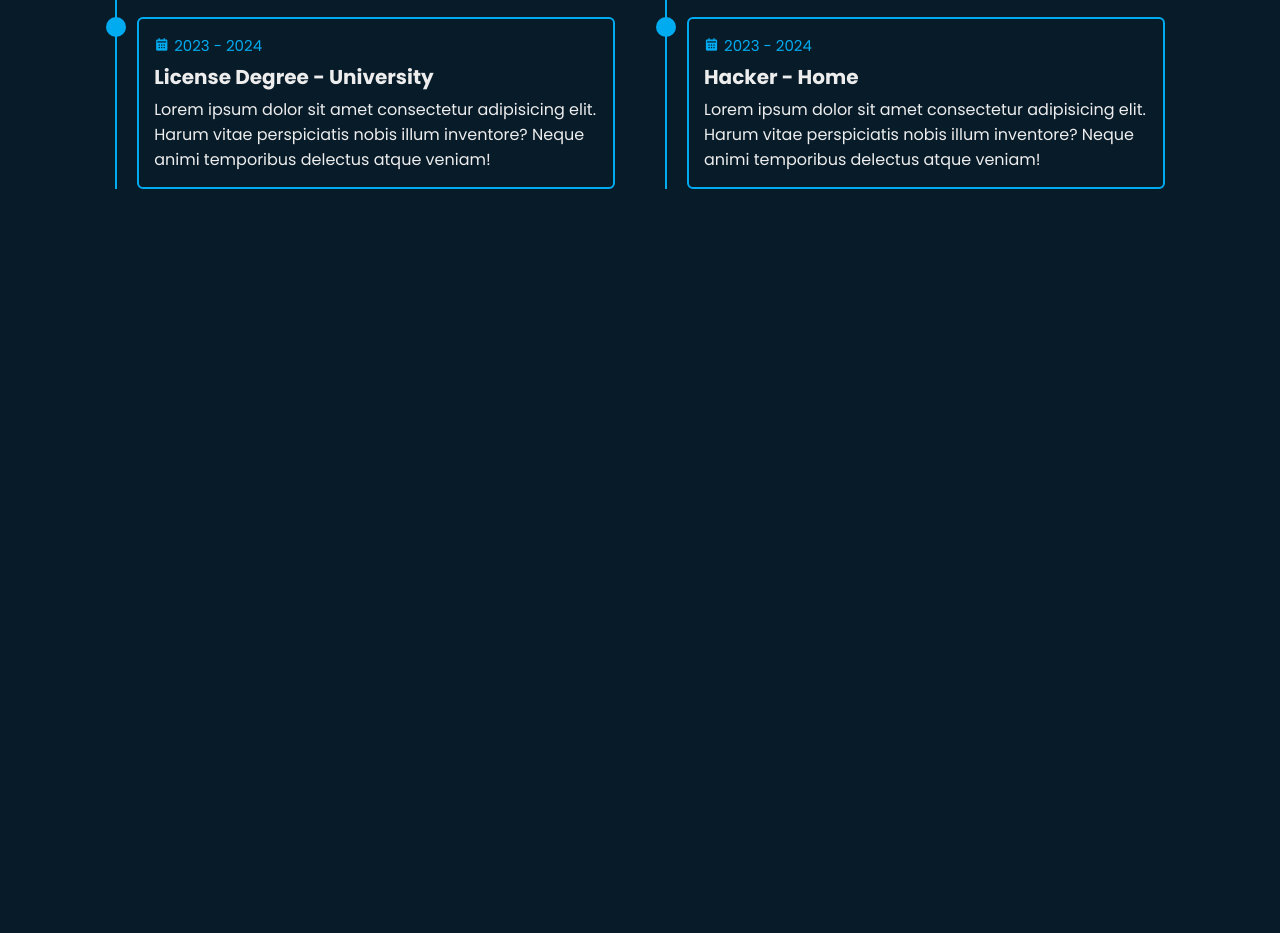
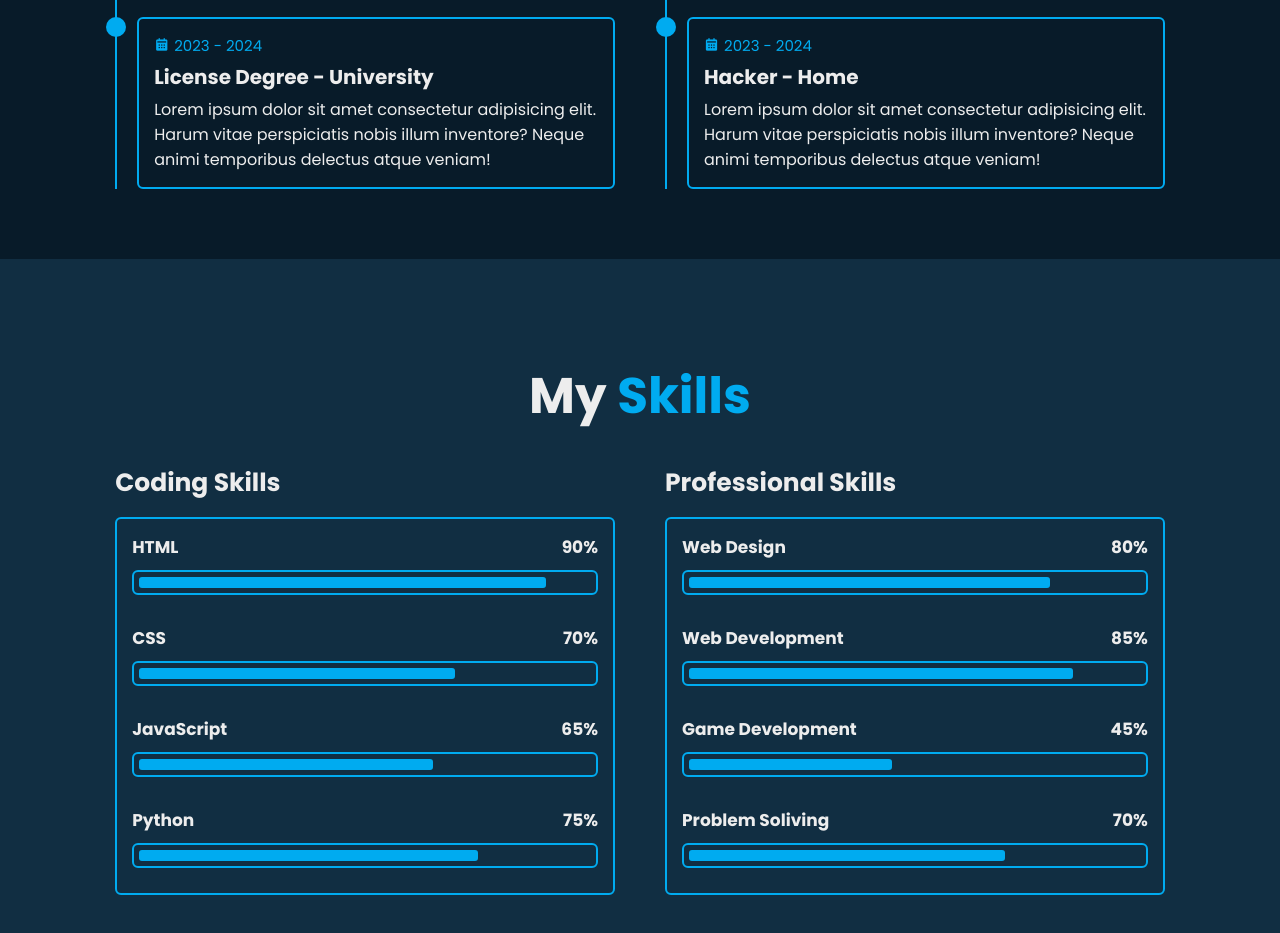
Before and after one commit to SubGameR69/Portofolios, a plain HTML site: page Personal Portfolio/index.html in a window 1280 px wide. Shown: the part 2225-3158 px from the top of the page. Before the commit the page ends 2484 px from the top, so only its background shows below. Drawn offline with nearby package versions, Linux system fonts and the light colour scheme.

Commit message:
Skills Section : Done

```diff
--- a/Personal Portfolio/css/style.css
+++ b/Personal Portfolio/css/style.css
@@ -385,3 +385,106 @@ section {
     font-size: 1.6rem;
     padding-top: 0.5rem;
 }
+
+.skills {
+    min-height: auto;
+    padding-bottom: 7rem;
+    background: var(--second-bg-color);
+}
+
+.skills .skills-row {
+    display: flex;
+    flex-wrap: wrap;
+    gap: 5rem;
+}
+
+.skills-row .skills-column {
+    flex: 1 1 40rem;
+}
+
+.skills-column .title {
+    font-size: 2.5rem;
+    margin: 0 0 1.5rem;
+}
+
+.skills-box .skills-content {
+    position: relative;
+    border: 0.2rem solid var(--main-color);
+    border-radius: .6rem;
+    padding: 0.5rem 1.5rem;
+    overflow: hidden;
+    z-index: 1;
+}
+
+
+.skills-box .skills-content::before {
+    content: "";
+    position: absolute;
+    left: 0;
+    top: 0;
+    width: 0;
+    height: 100%;
+    background: var(--bg-color);
+    z-index: -1;
+    transition: .5s;
+}
+
+.skills-box .skills-content:hover::before {
+    width: 100%;
+}
+
+.skills-content .progress {
+    padding: 1rem 0;
+}
+
+.progress h3 {
+    font-size: 1.7rem;
+    display: flex;
+    justify-content: space-between;
+}
+.progress .bar {
+    height: 2.5rem;
+    border-radius: .6rem;
+    border: .2rem solid var(--main-color);
+    padding: 0.5rem;
+    margin: 1rem 0;
+}
+
+.progress .bar span {
+    display: block;
+    height: 100%;
+    border-radius: .3rem;
+    background: var(--main-color);
+}
+
+.skills-column:nth-child(1) .skills-content .progress:nth-child(1) .bar span {
+    width: 90%;
+}
+
+.skills-column:nth-child(1) .skills-content .progress:nth-child(2) .bar span {
+    width: 70%;
+}
+
+.skills-column:nth-child(1) .skills-content .progress:nth-child(3) .bar span {
+    width: 65%;
+}
+
+.skills-column:nth-child(1) .skills-content .progress:nth-child(4) .bar span {
+    width: 75%;
+}
+
+.skills-column:nth-child(2) .skills-content .progress:nth-child(1) .bar span {
+    width: 80%;
+}
+
+.skills-column:nth-child(2) .skills-content .progress:nth-child(2) .bar span {
+    width: 85%;
+}
+
+.skills-column:nth-child(2) .skills-content .progress:nth-child(3) .bar span {
+    width: 45%;
+}
+
+.skills-column:nth-child(2) .skills-content .progress:nth-child(4) .bar span {
+    width: 70%;
+}
--- a/Personal Portfolio/index.html
+++ b/Personal Portfolio/index.html
@@ -139,6 +139,57 @@
         </div>
     </section>
     <!-- skills section design -->
+    <section class="skills" id="skills">
+        <h2 class="heading">My <span>Skills</span></h2>
+        <div class="skills-row">
+            <div class="skills-column">
+                <h3 class="title">Coding Skills</h3>
+                <div class="skills-box">
+                    <div class="skills-content">
+                        <div class="progress">
+                            <h3>HTML <span>90%</span></h3>
+                            <div class="bar"><span></span></div>
+                        </div>
+                        <div class="progress">
+                            <h3>CSS <span>70%</span></h3>
+                            <div class="bar"><span></span></div>
+                        </div>
+                        <div class="progress">
+                            <h3>JavaScript <span>65%</span></h3>
+                            <div class="bar"><span></span></div>
+                        </div>
+                        <div class="progress">
+                            <h3>Python <span>75%</span></h3>
+                            <div class="bar"><span></span></div>
+                        </div>
+                    </div>
+                </div>
+            </div>
+            <div class="skills-column">
+                <h3 class="title">Professional Skills</h3>
+                <div class="skills-box">
+                    <div class="skills-content">
+                        <div class="progress">
+                            <h3>Web Design <span>80%</span></h3>
+                            <div class="bar"><span></span></div>
+                        </div>
+                        <div class="progress">
+                            <h3>Web Development <span>85%</span></h3>
+                            <div class="bar"><span></span></div>
+                        </div>
+                        <div class="progress">
+                            <h3>Game Development <span>45%</span></h3>
+                            <div class="bar"><span></span></div>
+                        </div>
+                        <div class="progress">
+                            <h3>Problem Soliving <span>70%</span></h3>
+                            <div class="bar"><span></span></div>
+                        </div>
+                    </div>
+                </div>
+            </div>
+        </div>
+    </section>
 
     <!-- contact section design -->
 
```
